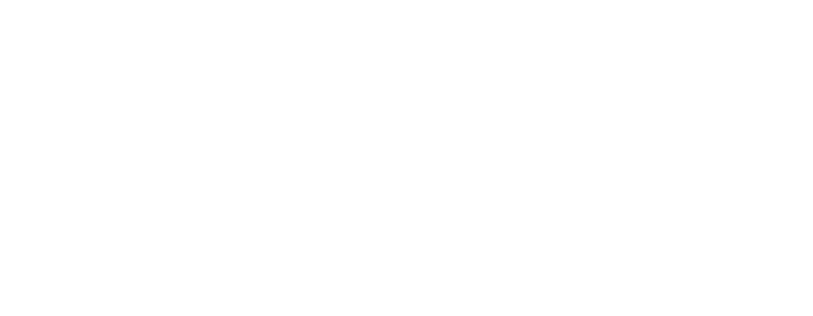
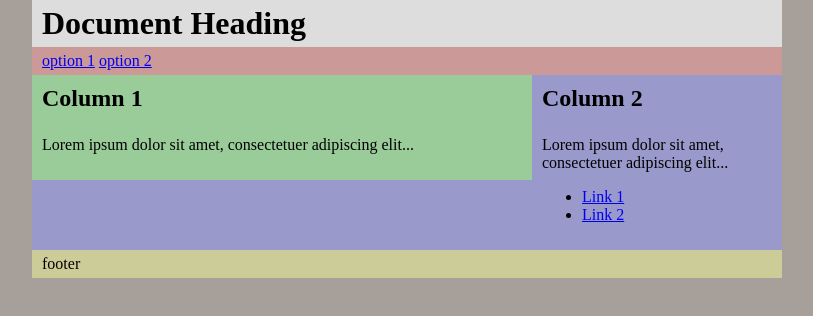
Before and after one commit to Flores120/columns, a plain HTML site: page index.html in a window 1280 px wide. Shown: the whole page, without its empty margins (233-1046 px from the left). Drawn offline with Linux system fonts and the light colour scheme.

Commit message:
finish columns

```diff
--- a/css/styles.css
+++ b/css/styles.css
@@ -0,0 +1,70 @@
+body, html {
+  margin: 0px;
+  padding: 0px;
+  color: #000;
+  background: #a7a09a;
+}
+
+h1 {
+  margin: 0px;
+}
+
+h2 {
+  margin: 0 0 1em;
+}
+
+#wrap {
+  width: 750px;
+  margin: 0 auto;
+  background: #99c;
+}
+
+#header {
+  padding: 5px 10px;
+  background: #ddd;
+}
+
+#nav {
+  padding: 5px 10px;
+    background: #c99;
+}
+
+#nav ul {
+  margin: 0;
+  padding: 0;
+  list-style: none;
+  background: #c99;
+}
+#nav li {
+  display: inline;
+  margin: 0;
+  padding: 0;
+}
+
+#main {
+  float: left;
+  width: 480px;
+  padding: 10px;
+  background: #9c9;
+}
+
+#sidebar {
+  float:right;
+  width: 230px;
+  padding: 10px;
+  background: #99c;
+}
+
+#footer {
+  clear: both;
+  padding: 5px 10px;
+  background: #cc9
+}
+
+#footer p {
+  margin: 0px;
+}
+
+* html #footer {
+  height: 1px;
+}
--- a/index.html
+++ b/index.html
@@ -1,11 +1,38 @@
 <!DOCTYPE html>
 <html>
-  <head>
-    <link href="css/styles.css" />
-    <meta charset="utf-8">
-    <title></title>
-  </head>
-  <body>
-
-  </body>
+<head>
+  <link href="css/styles.css" rel="stylesheet" type="text/css">
+  <meta charset="utf-8">
+  <title>Columns</title>
+</head>
+<body>
+  <div id="wrap">
+    <div id="header"><h1>Document Heading</h1></div>
+    <div id="nav">
+      <ul>
+        <li><a href="#">option 1</a></li>
+        <li><a href="#">option 2</a></li>
+      </ul>
+    </div>
+    <div id="main">
+      <h2>Column 1</h2>
+      <p>
+        Lorem ipsum dolor sit amet, consectetuer adipiscing elit...
+      </p>
+    </div>
+    <div id="sidebar">
+      <h2>Column 2</h2>
+      <p>Lorem ipsum dolor sit amet, consectetuer adipiscing elit...</p>
+      <ul>
+        <li><a href="#">Link 1</a></li>
+        <li><a href="#">Link 2</a></li>
+      </ul>
+    </div>
+    <div id="footer">
+      <p>
+        footer
+      </p>
+    </div>
+  </div>
+</body>
 </html>
```
